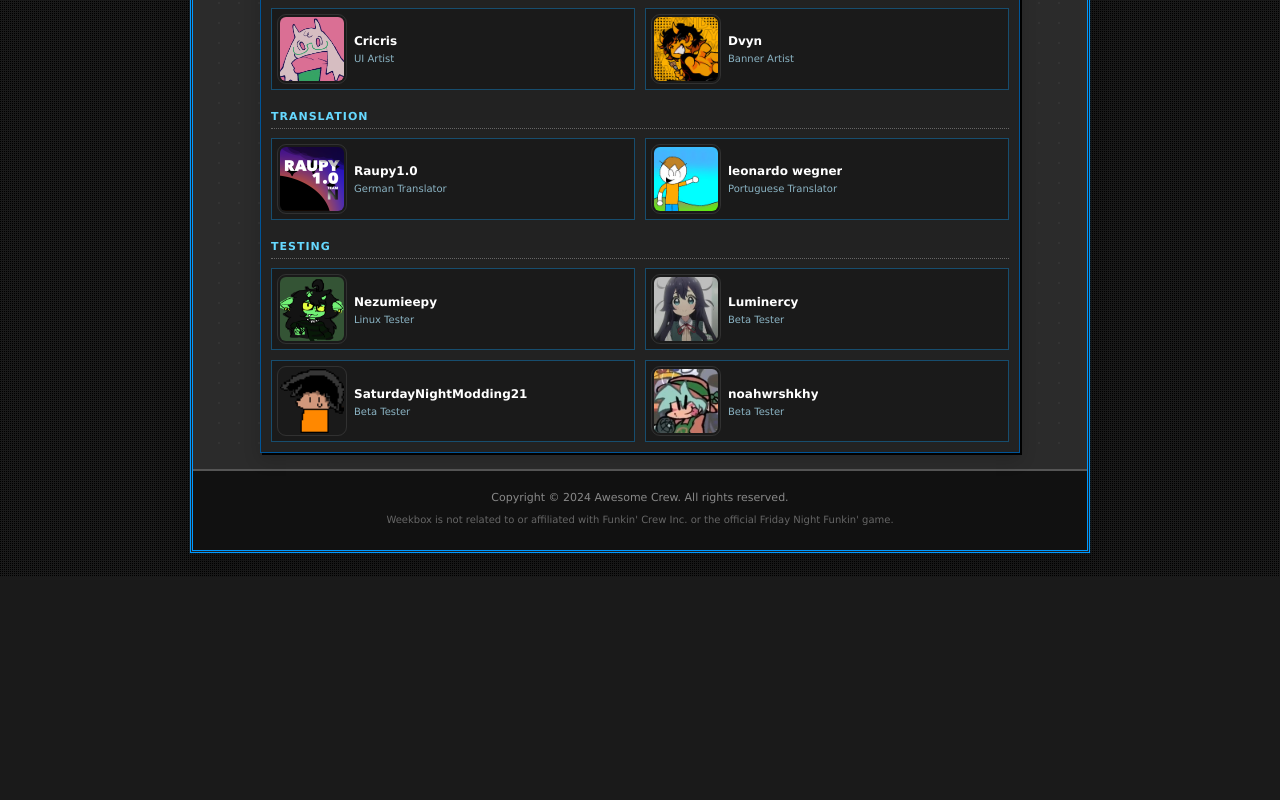
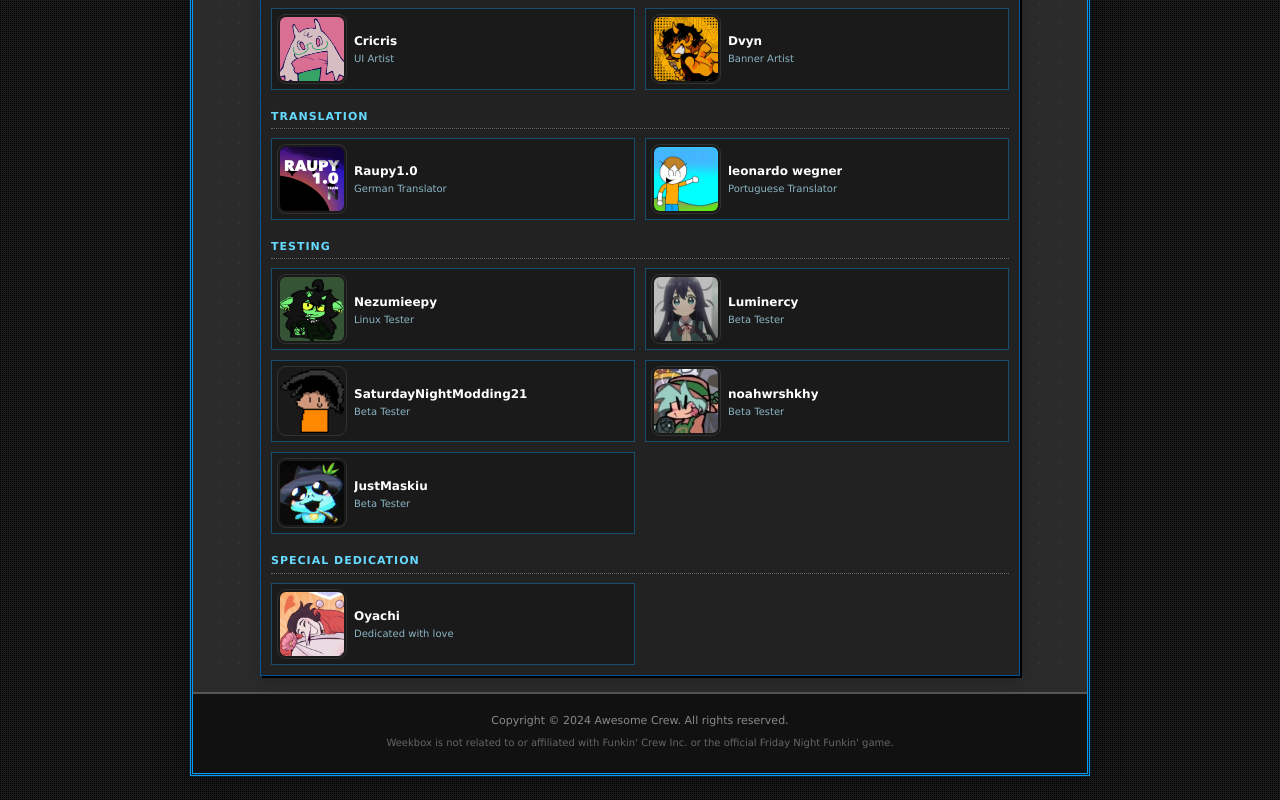
Before and after one commit to Crew-Awesome/weekbox.site, a Next.js app: page /credits in a window 1280 px wide. Shown: the part 779-1579 px from the top of the page. Before the commit the page ends 1356 px from the top, so only its background shows below. Built offline with nearby package versions, Linux system fonts and the light colour scheme.

Commit message:
update credits with oyachi and maskiu

```diff
--- a/app/credits/page.jsx
+++ b/app/credits/page.jsx
@@ -1,4 +1,5 @@
 import Link from "next/link";
+import { crewGroups } from "../../lib/crew";
 
 export const metadata = {
   title: "Credits | Weekbox",
@@ -98,86 +99,18 @@ export default function CreditsPage() {
           <div className="credits-grid">
             <Box title="WeekBox Crew">
               <div className="credits-groups">
-                <section className="credits-group" aria-labelledby="credits-core-team">
-                  <h2 className="credits-group__title" id="credits-core-team">
-                    Core team
-                  </h2>
-                  <div className="credits-people">
-                    <Person
-                      image="malloy.png"
-                      name="Malloy"
-                      role="Main Owner and Coder"
-                      href="https://malloy.vercel.app/"
-                    />
-                    <Person
-                      image="britex.png"
-                      name="Britex"
-                      role="Owner"
-                      href="https://x.com/ImBritex"
-                    />
-                  </div>
-                </section>
-
-                <section className="credits-group" aria-labelledby="credits-creative">
-                  <h2 className="credits-group__title" id="credits-creative">
-                    Creative
-                  </h2>
-                  <div className="credits-people">
-                    <Person image="criscris.png" name="Cricris" role="UI Artist" />
-                    <Person
-                      image="dvyn.png"
-                      name="Dvyn"
-                      role="Banner Artist"
-                      href="https://www.youtube.com/channel/UCc6-8LAueIeFJwVtmOn2Oug"
-                    />
-                  </div>
-                </section>
-
-                <section className="credits-group" aria-labelledby="credits-translation">
-                  <h2 className="credits-group__title" id="credits-translation">
-                    Translation
-                  </h2>
-                  <div className="credits-people">
-                    <Person
-                      image="raupy.png"
-                      name="Raupy1.0"
-                      role="German Translator"
-                      href="https://github.com/Raupy10"
-                    />
-                    <Person
-                      image="leonardo.png"
-                      name="leonardo wegner"
-                      role="Portuguese Translator"
-                      href="https://www.youtube.com/channel/UC2R-vsUD9JqPxfCajM2scHQ"
-                    />
-                  </div>
-                </section>
-
-                <section className="credits-group" aria-labelledby="credits-testing">
-                  <h2 className="credits-group__title" id="credits-testing">
-                    Testing
-                  </h2>
-                  <div className="credits-people">
-                    <Person
-                      image="nezumieepy.png"
-                      name="Nezumieepy"
-                      role="Linux Tester"
-                      href="https://nezumieepy.straw.page/"
-                    />
-                    <Person
-                      image="luminercy.png"
-                      name="Luminercy"
-                      role="Beta Tester"
-                      href="https://www.youtube.com/channel/UCXY-FHb2aGfI2Pd5rtnWvhw"
-                    />
-                    <Person
-                      image="saturdaynightmodding21.png"
-                      name="SaturdayNightModding21"
-                      role="Beta Tester"
-                    />
-                    <Person image="noah.png" name="noahwrshkhy" role="Beta Tester" />
-                  </div>
-                </section>
+                {crewGroups.map((group) => (
+                  <section className="credits-group" aria-labelledby={`credits-${group.id}`} key={group.id}>
+                    <h2 className="credits-group__title" id={`credits-${group.id}`}>
+                      {group.title}
+                    </h2>
+                    <div className="credits-people">
+                      {group.members.map((member) => (
+                        <Person key={member.name} {...member} />
+                      ))}
+                    </div>
+                  </section>
+                ))}
               </div>
             </Box>
           </div>
--- /dev/null
+++ b/lib/crew.js
@@ -0,0 +1,97 @@
+export const crewGroups = [
+  {
+    id: "core-team",
+    title: "Core team",
+    members: [
+      {
+        image: "malloy.png",
+        name: "Malloy",
+        role: "Main Owner and Coder",
+        href: "https://malloy.vercel.app/",
+      },
+      {
+        image: "britex.png",
+        name: "Britex",
+        role: "Owner",
+        href: "https://x.com/ImBritex",
+      },
+    ],
+  },
+  {
+    id: "creative",
+    title: "Creative",
+    members: [
+      { image: "criscris.png", name: "Cricris", role: "UI Artist" },
+      {
+        image: "dvyn.png",
+        name: "Dvyn",
+        role: "Banner Artist",
+        href: "https://www.youtube.com/channel/UCc6-8LAueIeFJwVtmOn2Oug",
+      },
+    ],
+  },
+  {
+    id: "translation",
+    title: "Translation",
+    members: [
+      {
+        image: "raupy.png",
+        name: "Raupy1.0",
+        role: "German Translator",
+        href: "https://github.com/Raupy10",
+      },
+      {
+        image: "leonardo.png",
+        name: "leonardo wegner",
+        role: "Portuguese Translator",
+        href: "https://www.youtube.com/channel/UC2R-vsUD9JqPxfCajM2scHQ",
+      },
+    ],
+  },
+  {
+    id: "testing",
+    title: "Testing",
+    members: [
+      {
+        image: "nezumieepy.png",
+        name: "Nezumieepy",
+        role: "Linux Tester",
+        href: "https://nezumieepy.straw.page/",
+      },
+      {
+        image: "luminercy.png",
+        name: "Luminercy",
+        role: "Beta Tester",
+        href: "https://www.youtube.com/channel/UCXY-FHb2aGfI2Pd5rtnWvhw",
+      },
+      {
+        image: "saturdaynightmodding21.png",
+        name: "SaturdayNightModding21",
+        role: "Beta Tester",
+      },
+      { image: "noah.png", name: "noahwrshkhy", role: "Beta Tester" },
+      {
+        image: "maskiu.png",
+        name: "JustMaskiu",
+        role: "Beta Tester",
+        href: "https://x.com/JustMaskiu",
+      },
+    ],
+  },
+  {
+    id: "dedication",
+    title: "Special dedication",
+    members: [
+      {
+        image: "oyachi.png",
+        name: "Oyachi",
+        role: "Dedicated with love",
+        href: "https://x.com/itsalwayshinjou",
+      },
+    ],
+  },
+];
+
+export const crewMembers = crewGroups
+  .filter((group) => group.id !== "dedication")
+  .flatMap((group) => group.members);
```
Also changed, not shown: app/page.jsx (+14 -2 lines), public/assets/images/awesome-crew/maskiu.png (added), public/assets/images/awesome-crew/oyachi.png (added).
